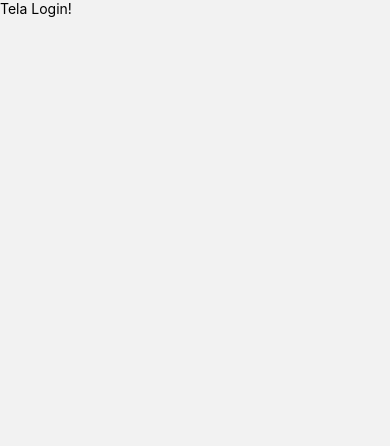
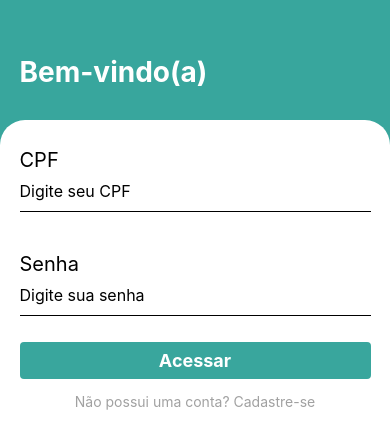
Before and after one commit to Diogo0602x/POC-PWA-Blockchain-Web3.0, a React Native app: screen /SignIn in a window 390 px wide. Shown: the top 446 px of the page. Built offline with nearby package versions, Linux system fonts and the light colour scheme.

Commit message:
Protótipo tela de SignIn feita

```diff
--- a/src/pages/SignIn/index.js
+++ b/src/pages/SignIn/index.js
@@ -1,10 +1,94 @@
 import React from 'react';
-import { View, Text } from 'react-native';
+import { View, Text, StyleSheet, TextInput, TouchableOpacity } from 'react-native';
+
+import * as Animatable from 'react-native-animatable'
+import { Touchable } from 'react-native-web';
 
 export default function SignIn() {
   return (
-    <View>
-      <Text>Tela Login!</Text>
+    <View style={styles.container}>
+      <Animatable.View animation="fadeInLeft" delay={500} style={styles.containerHeader}>
+        <Text style={styles.message}>Bem-vindo(a)</Text>
+      </Animatable.View>
+
+      <Animatable.View animation="fadeInUp" style={styles.containerForm}>
+        <Text style={styles.title}>CPF</Text>
+        <TextInput
+          placeholder="Digite seu CPF"
+          style={styles.input}
+        />
+
+        <Text style={styles.title}>Senha</Text>
+        <TextInput
+          placeholder="Digite sua senha"
+          style={styles.input}
+        />
+
+        <TouchableOpacity style={styles.button}>
+          <Text style={styles.buttonText}>Acessar</Text>
+        </TouchableOpacity>
+
+        <TouchableOpacity style={styles.buttonRegister}>
+          <Text style={styles.registerText}>Não possui uma conta? Cadastre-se</Text>
+        </TouchableOpacity>
+
+      </Animatable.View>
     </View>
   );
 }
+
+const styles = StyleSheet.create({
+  container:{
+    flex: 1,
+    backgroundColor: '#38A69D'
+  },
+  containerHeader:{
+    marginTop: '14%',
+    marginBottom: '8%',
+    paddingStart: '5%',
+   },
+   message:{
+     fontSize: 28,
+      fontWeight: 'bold',
+      color: '#FFF'
+   },
+   containerForm: {
+    backgroundColor: '#FFF',
+    flex: 1,
+    borderTopLeftRadius: 25,
+    borderTopRightRadius: 25,
+    paddingStart: '5%',
+    paddingEnd: '5%'
+   },
+   title: {
+     fontSize: 20,
+     marginTop: 28
+   },
+   input: {
+     borderBottomWidth: 1,
+     height: 40,
+     marginBottom: 12,
+     fontSize: 16
+   },
+   button: {
+     backgroundColor: '#39A69D',
+     width: '100%',
+     borderRadius: 4,
+     paddingVertical: 8,
+     marginTop: 14,
+     justifyContent: 'center',
+     alignItems: 'center'
+   },
+   buttonText:{
+    color: '#FFF',
+    fontSize: 18,
+    fontWeight: 'bold',
+   },
+   buttonRegister: {
+     marginTop: 14,
+     alignSelf: 'center'
+   },
+   registerText: {
+     color: '#a1a1a1'
+   }
+})
```
